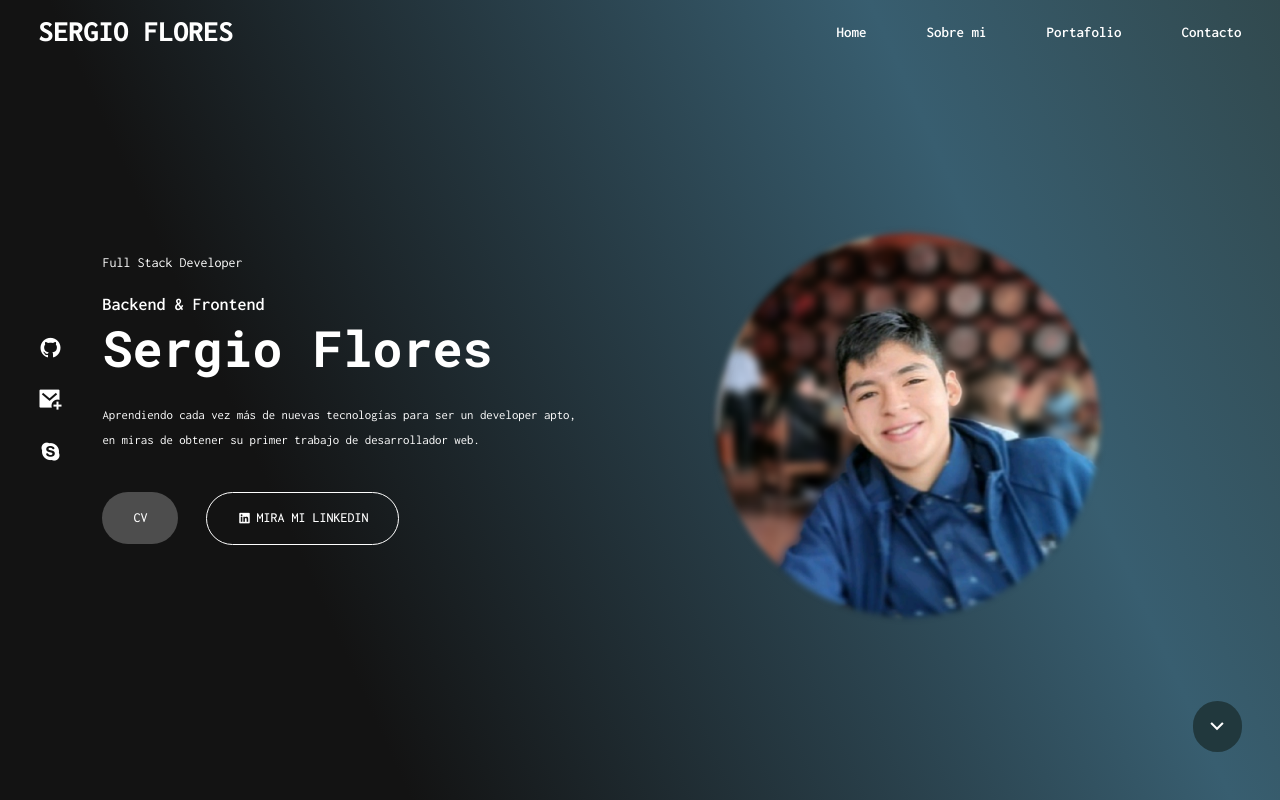
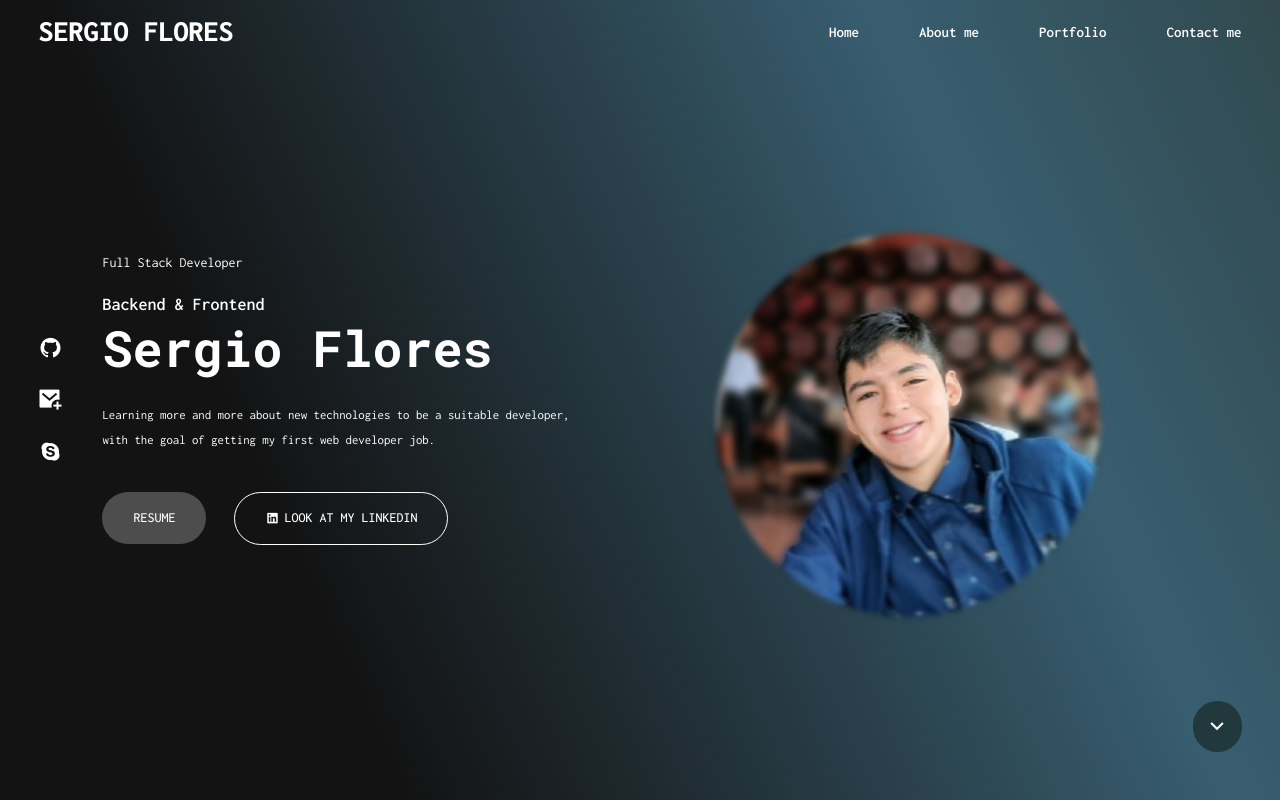
Before and after one commit to SergioDFT/proyecto-html-css, a plain HTML site: page index.html in a window 1280 px wide. Drawn offline with nearby package versions, Linux system fonts and the light colour scheme.

Commit message:
Ultima version en ingles

```diff
--- a/index.html
+++ b/index.html
@@ -32,9 +32,9 @@
 
         <ul class="navlist">
             <li><a href="#">Home</a></li>
-            <li><a href="#">Sobre mi</a></li>
-            <li><a href="#">Portafolio</a></li>
-            <li><a href="#">Contacto</a></li>
+            <li><a href="https://drive.google.com/file/d/1G59pLJ59E2mPP9aH1yjrWokz3tiDfzSc/view?usp=sharing">About me</a></li>
+            <li><a href="https://personal-portfolio-page-sergio.netlify.app/">Portfolio</a></li>
+            <li><a href="https://www.linkedin.com/in/sergio-flores-t%C3%A1vara/">Contact me</a></li>
         </ul>
     </header>
     <section class="hero">
@@ -42,10 +42,10 @@
             <h5>Full Stack Developer</h5>
             <h4>Backend & Frontend</h4>
             <h1>Sergio Flores</h1>
-            <p>Aprendiendo cada vez más de nuevas tecnologías para ser un developer apto, <br>
-                en miras de obtener su primer trabajo de desarrollador web.</p>
-            <a href="https://drive.google.com/file/d/1DCrEYoUJFqUKRbdml36f4nikHDxvOaFq/view?usp=sharing">CV</a>
-            <a href="https://www.linkedin.com/in/sergio-flores-t%C3%A1vara/" class="linkedin"><i class="ri-linkedin-box-fill"></i>Mira mi Linkedin</a>
+            <p>Learning more and more about new technologies to be a suitable developer, <br>
+                with the goal of getting my first web developer job.</p>
+            <a href="https://drive.google.com/file/d/1G59pLJ59E2mPP9aH1yjrWokz3tiDfzSc/view?usp=sharing">Resume</a>
+            <a href="https://www.linkedin.com/in/sergio-flores-t%C3%A1vara/" class="linkedin"><i class="ri-linkedin-box-fill"></i>Look at my Linkedin</a>
         </div>
 
         <div class="hero-img">
--- a/style.css
+++ b/style.css
@@ -212,6 +212,10 @@ section{
     .scroll-down{
         display: none;
     }
+    .hero-img img:hover{
+        width: 440px;
+        opacity: 0.6;;
+    }
 }
 
 @media(max-width:768px){
@@ -253,4 +257,8 @@ section{
     #menu-toggle:checked + label.menu-icon-action + ul{
         right: 0;
     }
+    .hero-img img:hover{
+        width: 420px;
+        opacity: 0.6;;
+    }
 }
```
